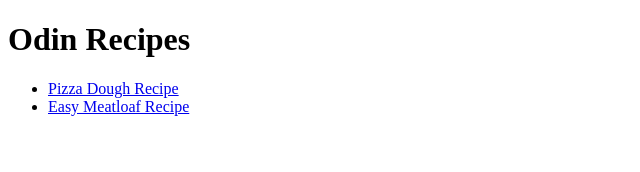
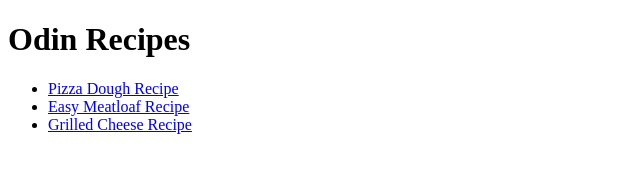
Before and after one commit to DarrenMycroft/odin-recipes, a plain HTML site: page index.html in a window 1280 px wide. Shown: the whole page, without its empty margins (0-640 px from the left). Drawn offline with Linux system fonts and the light colour scheme.

Commit message:
Add: Link to grilled cheese recipe page

```diff
--- a/index.html
+++ b/index.html
@@ -12,6 +12,7 @@
         <ul>
             <li><a href="recipes/pizza-dough.html">Pizza Dough Recipe</a></li>
             <li><a href="recipes/easy-meatloaf.html">Easy Meatloaf Recipe</a></li>
+            <li><a href="recipes/grilled-cheese.html">Grilled Cheese Recipe</a></li>
         </ul>
 
     </body>
```
